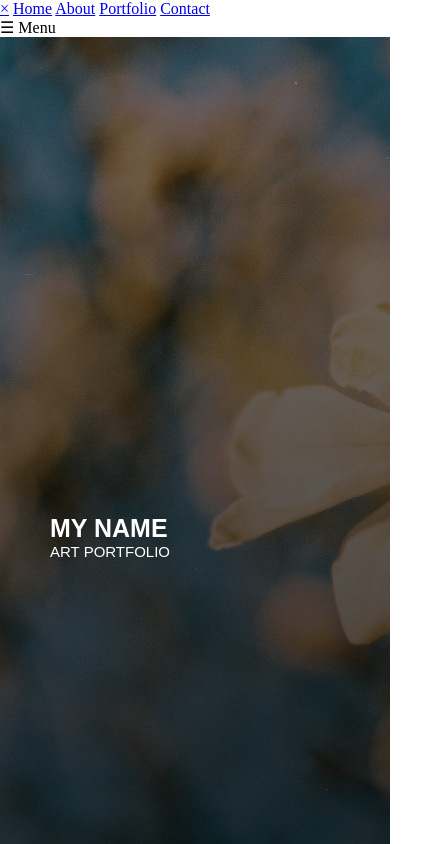
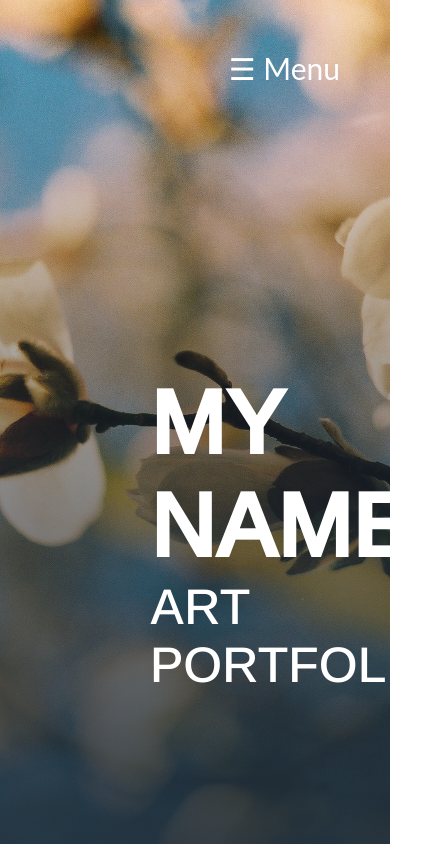
Before and after one commit to tymoshenkoanna/personal_web, a plain HTML site: page index.html in a window 390 px wide. Shown: the top 844 px of the page, 439 px wide, since content can reach past the window. Drawn offline with nearby package versions, Linux system fonts and the light colour scheme.

Commit message:
Update style.css

```diff
--- a/style.css
+++ b/style.css
@@ -3,67 +3,106 @@
 	padding: 0;
 }
 #banner {
-	background: linear-gradient(rgba(0,0,0,0.5),rgba(0,0,0,0.75)),url(Magnolias.jpg);
+	background: linear-gradient(rgba(0,0,0,0),rgba(33,49,63,0.9)),url(Magnolias.jpg);
 	background-size: cover;
-	background-attachment: fixed;
+	background-position: top;
 	height: 100vh;
 	}
 
 .banner-text {
 	position: sticky;
-	left: 0;
+	text-align: left;
 	top: 55vh;
 	color: white;
-	padding: 50px;
+	padding: 150px;
 	}
 
 .banner-text h1 {
 	color: white;
-	font-family: Helventica, sans-serif;
-	font-size: 70px;
+	font-family: 'Arimo', sans-serif;
+	font-size: 90px;
 	}
 
 .banner-text p {
 	color: white;
-	font-family: Helventica, sans-serif;
+	font-family: 'Arimo', sans-serif;
 	font-size: 50px;
 	}
 
 
-.topnav {
-	height: 50px;
+/*navbar start*/
+
+body {
+	font-family: "Lato", sans-serif;
+}
+
+.sidebar {
+	height: 100%;
+	width: 0;
 	position: fixed;
+	z-index: 1;
+	top: 0;
 	right: 0;
-	top: 15px;
-	z-index: 2;
+	background-color: #1D4368;
+	overflow-x: hidden;
+	transition: 0.2s;
+	padding-top: 60px;
 	}
 
-.topnav a {
-	width: 150px;
-	margin: 0 15px;
-	padding: 20px 20px;
-	color: #D1D0D0;
+.sidebar a {
+	padding: 8px 8px 8px 32px;
 	text-decoration: none;
-	font-family: Helventica, sans-serif;
+	font-size: 25px;
+	color: white;
+	display: block;
+	transition: 0.3s;
 	}
 
+.sidebar a:hover {
+	color: #9DBEC0;
+	}
+
+.sidebar .closebtn {
+	position: absolute;
+	top: 0;
+	right: 25px;
+	font-size: 36px;
+	margin-left: 50px;
+	}
+
+.openbtn {
+	font-size: 30px;
+	cursor: pointer;
+	background-color: none;
+	color: white;
+	padding: 15px 15px;
+	margin: 50px 50px;
+	border: none;
+	}
+
+.openbtn:hover{
+	color: #9DBEC0;
+	}
+
+#main {
+	transition: margin-left .5s;
+	padding: 0px;
+	float: right;
+	}
+
+/* On smaller screens, where height is less than 450px, change the style of the sidenav (less padding and a smaller font size) */
+@media screen and (max-height: 450px) {
+	.sidebar {padding-top: 15px;}
+	.sidebar a {font-size: 18px;}
+	}
+
+/*navbar finish*/
 
 #about {
 	background-color: #FFFFFF;
 	background-size: cover;
 	background-attachment: fixed;
 	height: 100vh;
-	}
-
-.about-img{
-	flex-basis: 50%;
-	}
-
-
-.about-img img {
-	width: 20%;
-	padding: 50px;
-	opacity: 70%;
 	}
 
 #portfolio {
@@ -82,10 +121,10 @@
 
 
 .title-text {
-	left: 0;
 	top: 55vh;
 	padding-bottom: 70px;
-	padding: 50px;
+	padding-left: 150px;
+	padding-top: 75px;
 	}
 
 .title-text h4 {
@@ -94,19 +133,5 @@
 	font-family: Helventica, sans-serif;
 	font-size: 40px;
 	position: relative;
-	z-index: 1;
+	z-index:
 	}
-
-
-@media screen and (max-width: 770px){
-	.banner-text h1 {
-	color: white;
-	font-family: Helventica, sans-serif;
-	font-size: 25px;
-		}
-	.banner-text p {
-	color: white;
-	font-family: Helventica, sans-serif;
-	font-size: 15px;
-		}
-	}
```
